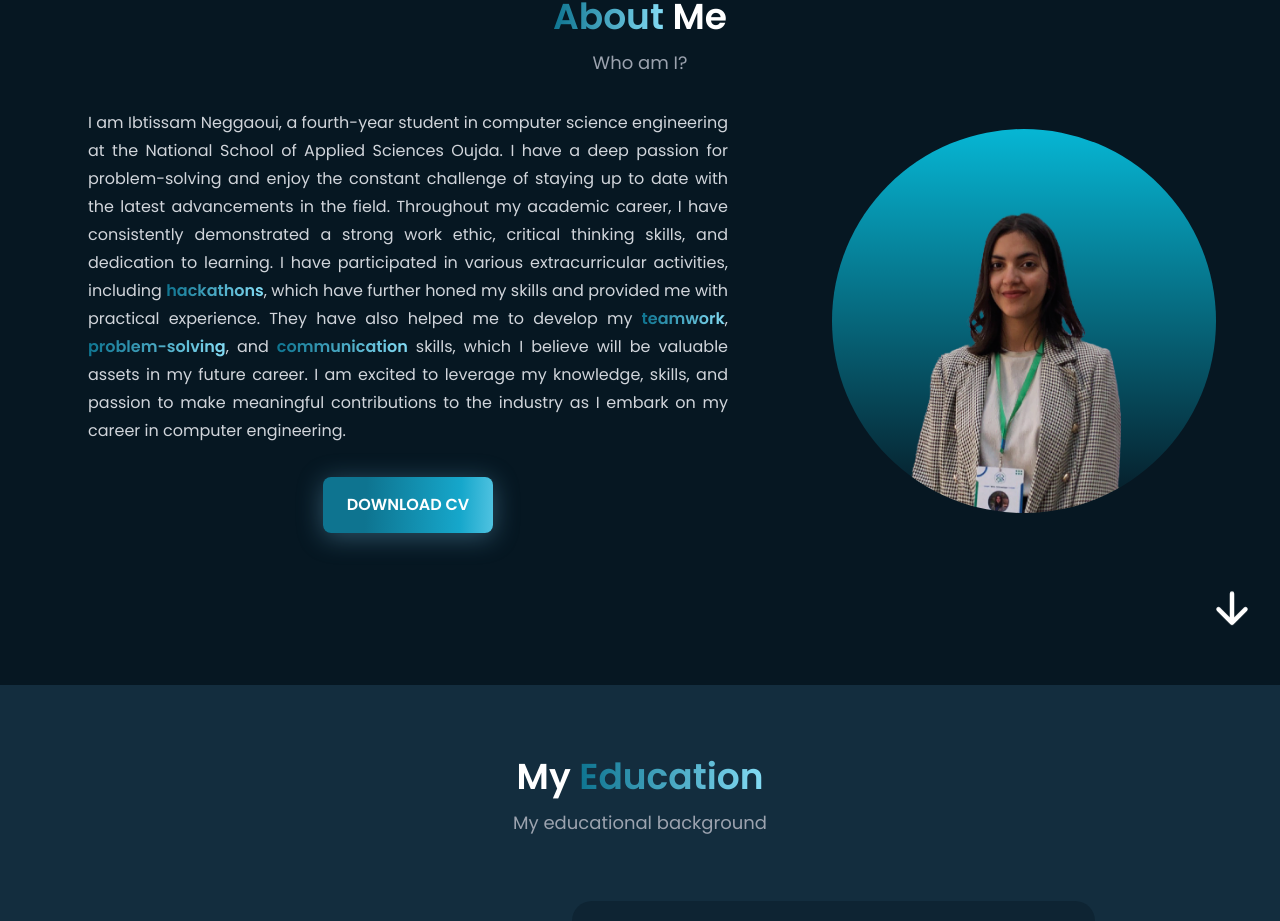
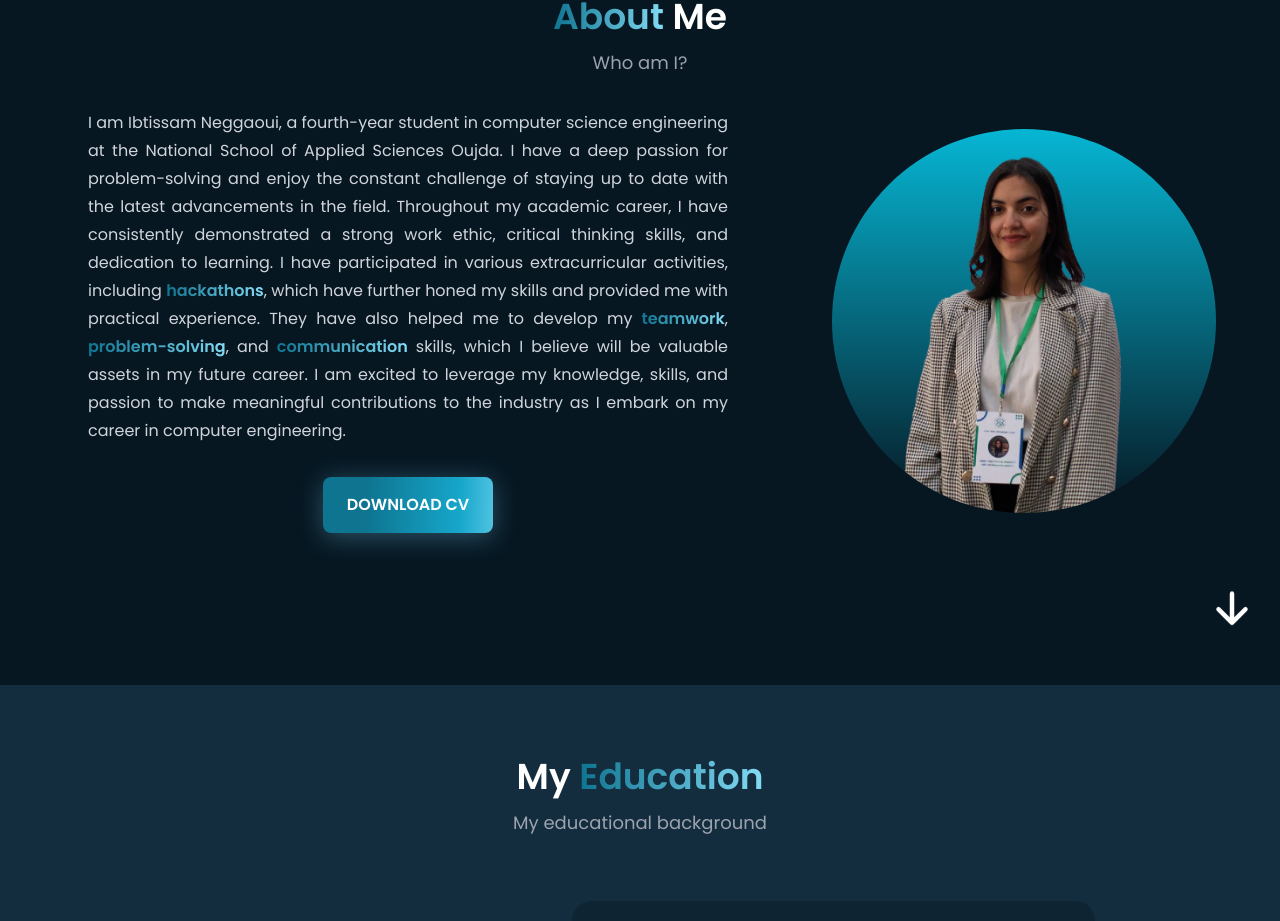
Before and after one commit to ibtissamNG/my_portfolio_react, a React (Vite) app: page / in a window 1280 px wide. Shown: the part 875-1796 px from the top of the page. Built offline with nearby package versions, Linux system fonts and the light colour scheme.

Commit message:
cv added

```diff
--- a/src/components/About.jsx
+++ b/src/components/About.jsx
@@ -1,5 +1,6 @@
 import React from "react";
 import aboutImg from "../assets/images/about.png";
+import cv from "../assets/pdf/cv_neggaoui_ibtissam.pdf";
 import Bot from "./Bot";
 import { Fade } from "react-awesome-reveal";
 
@@ -43,7 +44,7 @@ const About = () => {
               career in computer engineering.
             </p>
           </div>
-          <a href="../assets/pdf/cv_neggaoui_ibtissam.pdf" download>
+          <a href={cv} download="cv_neggaoui_ibtissam.pdf">
             <button className="btn-primary w-fit btn flex mx-auto focus:opacity-[0.85]">
               Download CV
             </button>
@@ -51,7 +52,10 @@ const About = () => {
         </div>
         <div className="flex-1 m-0 flex justify-center items-center">
           <div className="mx-auto bg-gradient-to-b from-cyan-500 rounded-full w-72 h-72 relative overflow-hidden md:h-96 md:w-96">
-            <img src={aboutImg} layout="fill" objectFit="cover" />
+            <img
+              src={aboutImg}
+              style={{ objectFit: "cover", width: "100%", height: "100%" }}
+            />
           </div>
         </div>
       </div>
```
